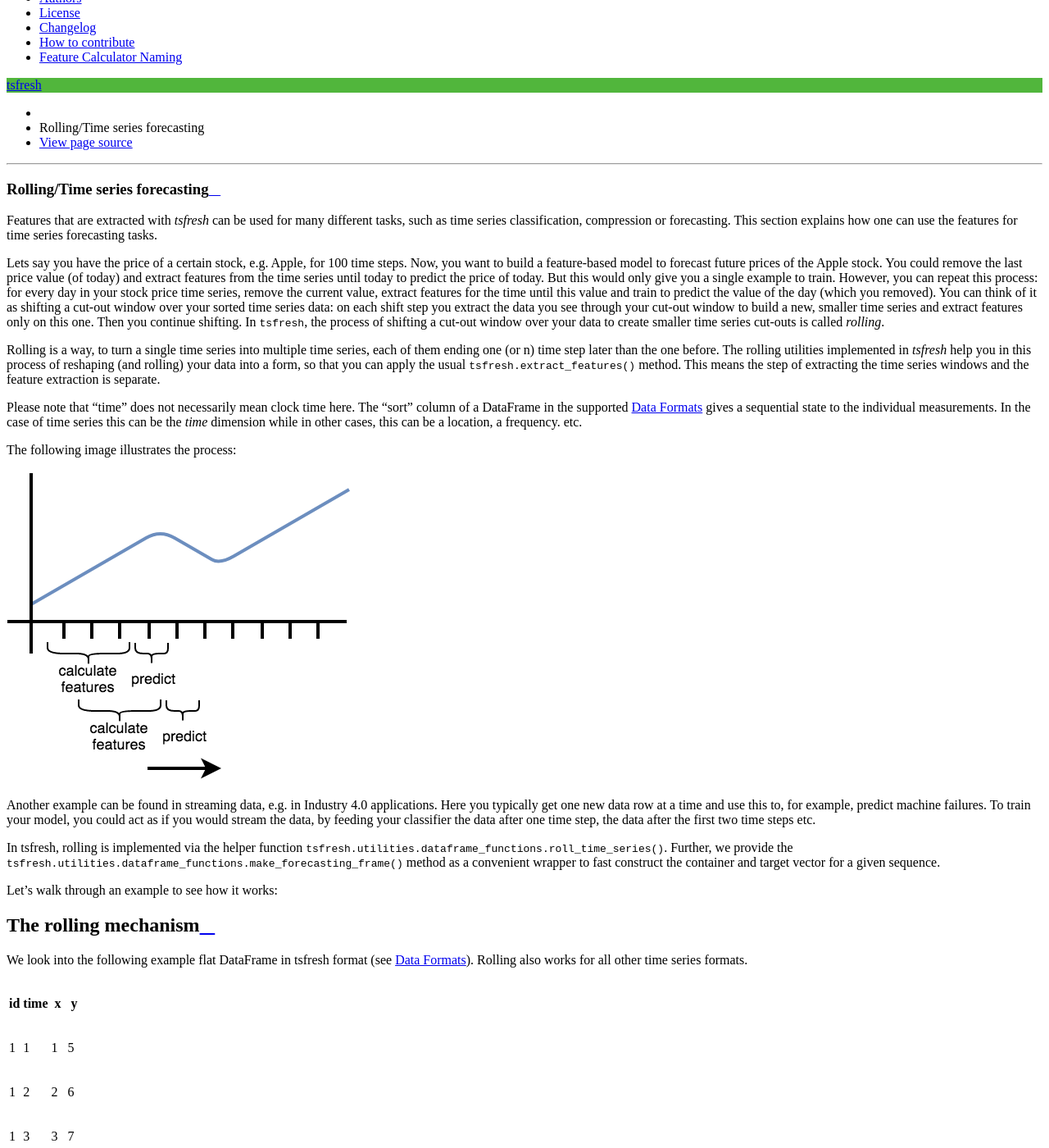
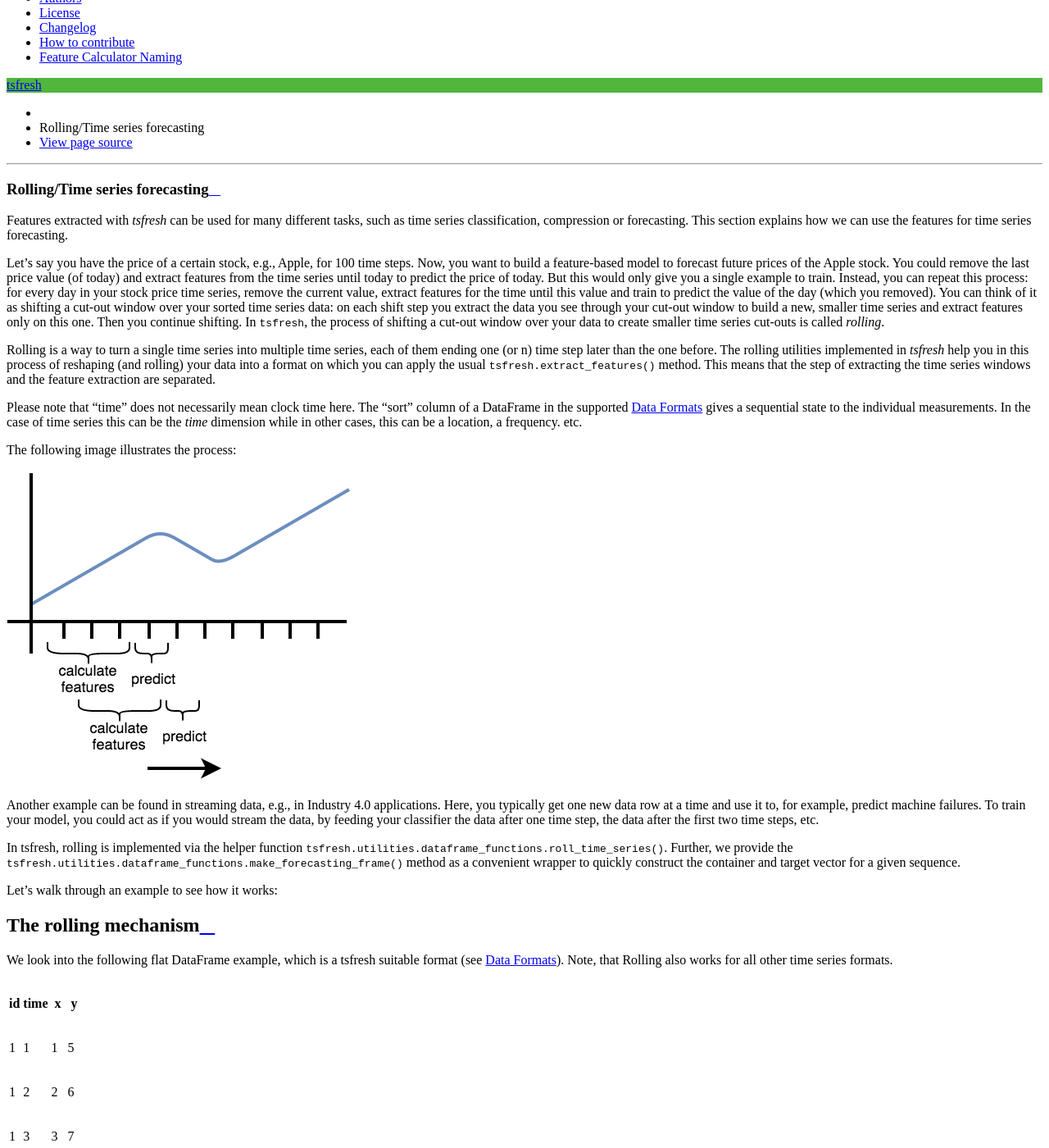
Before and after one commit to blue-yonder/tsfresh, a Sphinx documentation site: the page built from docs/text/forecasting.rst, in a window 1280 px wide and 1400 px high, scrolled down 344 px. Shown: the whole window at 82% size. Built offline with Sphinx 7.4.7 and the Read the Docs theme 2.0.0, drawn with Linux system fonts in a browser that asks for light colours; formulas are drawn with MathJax 3; the version number could not be read and is left out; some of the changed text lies outside the part shown.

Commit message:
changes wording in forecasting

```diff
--- a/docs/text/forecasting.rst
+++ b/docs/text/forecasting.rst
@@ -3,22 +3,22 @@
 Rolling/Time series forecasting
 ===============================
 
-Features that are extracted with *tsfresh* can be used for many different tasks, such as time series classification,
+Features extracted with *tsfresh* can be used for many different tasks, such as time series classification,
 compression or forecasting.
-This section explains how one can use the features for time series forecasting tasks.
+This section explains how we can use the features for time series forecasting.
 
-Lets say you have the price of a certain stock, e.g. Apple, for 100 time steps.
+Let's say you have the price of a certain stock, e.g., Apple, for 100 time steps.
 Now, you want to build a feature-based model to forecast future prices of the Apple stock.
 You could remove the last price value (of today) and extract features from the time series until today to predict the price of today.
 But this would only give you a single example to train.
-However, you can repeat this process: for every day in your stock price time series, remove the current value, extract features for the time until this value and train to predict the value of the day (which you removed).
+Instead, you can repeat this process: for every day in your stock price time series, remove the current value, extract features for the time until this value and train to predict the value of the day (which you removed).
 You can think of it as shifting a cut-out window over your sorted time series data: on each shift step you extract the data you see through your cut-out window to build a new, smaller time series and extract features only on this one.
 Then you continue shifting.
 In ``tsfresh``, the process of shifting a cut-out window over your data to create smaller time series cut-outs is called *rolling*.
 
-Rolling is a way, to turn a single time series into multiple time series, each of them ending one (or n) time step later than the one before.
-The rolling utilities implemented in `tsfresh` help you in this process of reshaping (and rolling) your data into a form, so that you can apply the usual :func:`tsfresh.extract_features` method.
-This means the step of extracting the time series windows and the feature extraction is separate.
+Rolling is a way to turn a single time series into multiple time series, each of them ending one (or n) time step later than the one before.
+The rolling utilities implemented in `tsfresh` help you in this process of reshaping (and rolling) your data into a format on which you can apply the usual :func:`tsfresh.extract_features` method.
+This means that the step of extracting the time series windows and the feature extraction are separated.
 
 Please note that "time" does not necessarily mean clock time here.
 The "sort" column of a DataFrame in the supported :ref:`data-formats-label` gives a sequential state to the
@@ -33,22 +33,22 @@ The following image illustrates the process:
    :align: center
 
 
-Another example can be found in streaming data, e.g. in Industry 4.0 applications.
-Here you typically get one new data row at a time and use this to, for example, predict machine failures. To train your model,
+Another example can be found in streaming data, e.g., in Industry 4.0 applications.
+Here, you typically get one new data row at a time and use it to, for example, predict machine failures. To train your model,
 you could act as if you would stream the data, by feeding your classifier the data after one time step,
-the data after the first two time steps etc.
+the data after the first two time steps, etc.
 
 In tsfresh, rolling is implemented via the helper function :func:`tsfresh.utilities.dataframe_functions.roll_time_series`.
 Further, we provide the :func:`tsfresh.utilities.dataframe_functions.make_forecasting_frame` method as a convenient
-wrapper to fast construct the container and target vector for a given sequence.
+wrapper to quickly construct the container and target vector for a given sequence.
 
 Let's walk through an example to see how it works:
 
 The rolling mechanism
 ---------------------
 
-We look into the following example flat DataFrame in tsfresh format (see :ref:`data-formats-label`).
-Rolling also works for all other time series formats.
+We look into the following flat DataFrame example, which is a tsfresh suitable format (see :ref:`data-formats-label`).
+Note, that Rolling also works for all other time series formats.
 
 +----+------+----+----+
 | id | time | x  | y  |
@@ -66,7 +66,7 @@ Rolling also works for all other time series formats.
 | 2  |  9   | 11 | 13 |
 +----+------+----+----+
 
-where you have measured the values from two sensors x and y for two different entities (id 1 and 2) in 4 or 2 time
+In the above flat DataFrame, we measured the values from two sensors x and y for two different entities (id 1 and 2) in 4 or 2 time
 steps (1, 2, 3, 4, 8, 9).
 
 If you want to follow along, here is the python code to generate this data:
@@ -83,12 +83,12 @@ If you want to follow along, here is the python code to generate this data:
 
 Now, we can use :func:`tsfresh.utilities.dataframe_functions.roll_time_series` to get consecutive sub-time series.
 You could think of having a window sliding over your time series data and extracting out every data you can see through this window.
-There are three parameters to tune the window:
+There are three parameters to tune for the window:
 
-* `max_timeshift` defines, how large the window is at maximum. The extracted time series will have at maximum a length of `max_timeshift + 1`.
+* `max_timeshift` defines, how large the window is at maximum. The extracted time series will have at maximum length of `max_timeshift + 1`.
   (they can also be smaller, as time stamps in the beginning have less past values).
-* `min_timeshift` defines the minimal size of each window. Shorter time series (from the beginning) will be omitted.
-* Advanced: `rolling_direction`: if you want to slide in positive (increasing sort) or negative (decreasing sort) direction. You barely need negative direction, so you probably not want to change the default. The absolute value of this parameter decides, how much you want to shift per cut-out step.
+* `min_timeshift` defines the minimal size of each window. Shorter time series (usually at the beginning) will be omitted.
+* Advanced: `rolling_direction`: if you want to slide in positive (increasing sort) or negative (decreasing sort) direction. You barely need negative direction, so you probably do not want to change the default. The absolute value of this parameter decides how much you want to shift per cut-out step.
 
 The column parameters are the same as in the usual :ref:`data-formats-label`.
 
```
Also changed, not shown: other parts of docs/text/forecasting.rst (+6 -6 lines).
